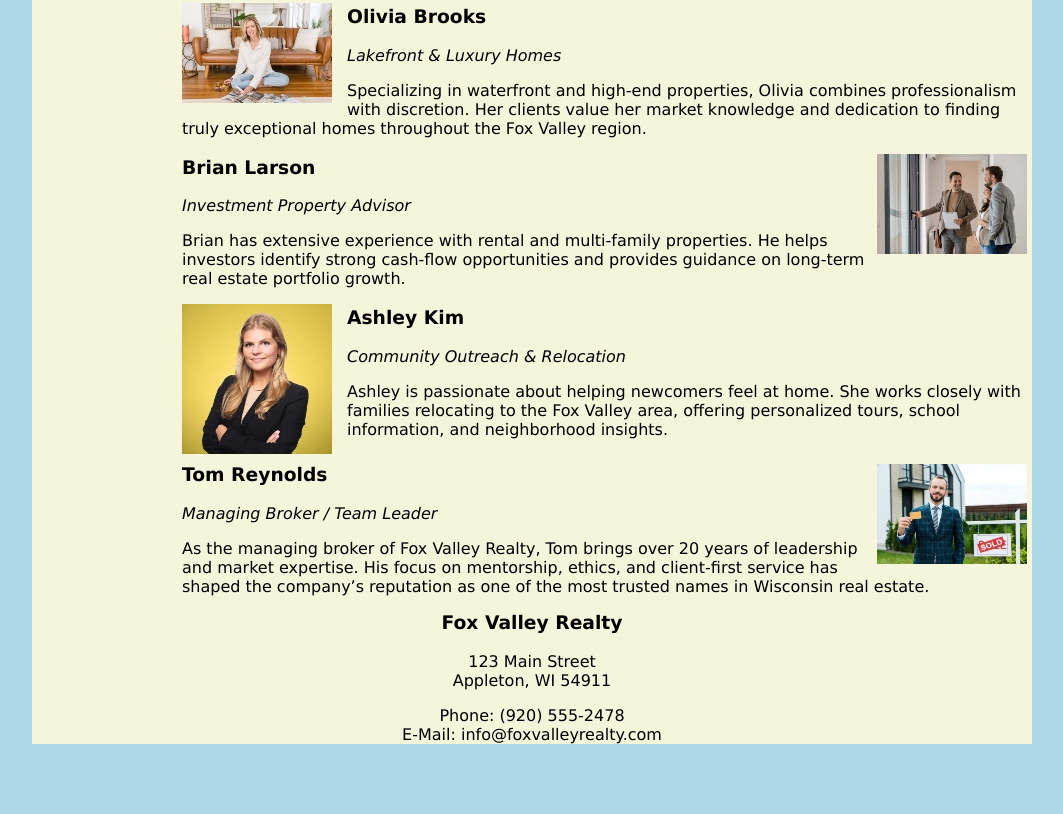
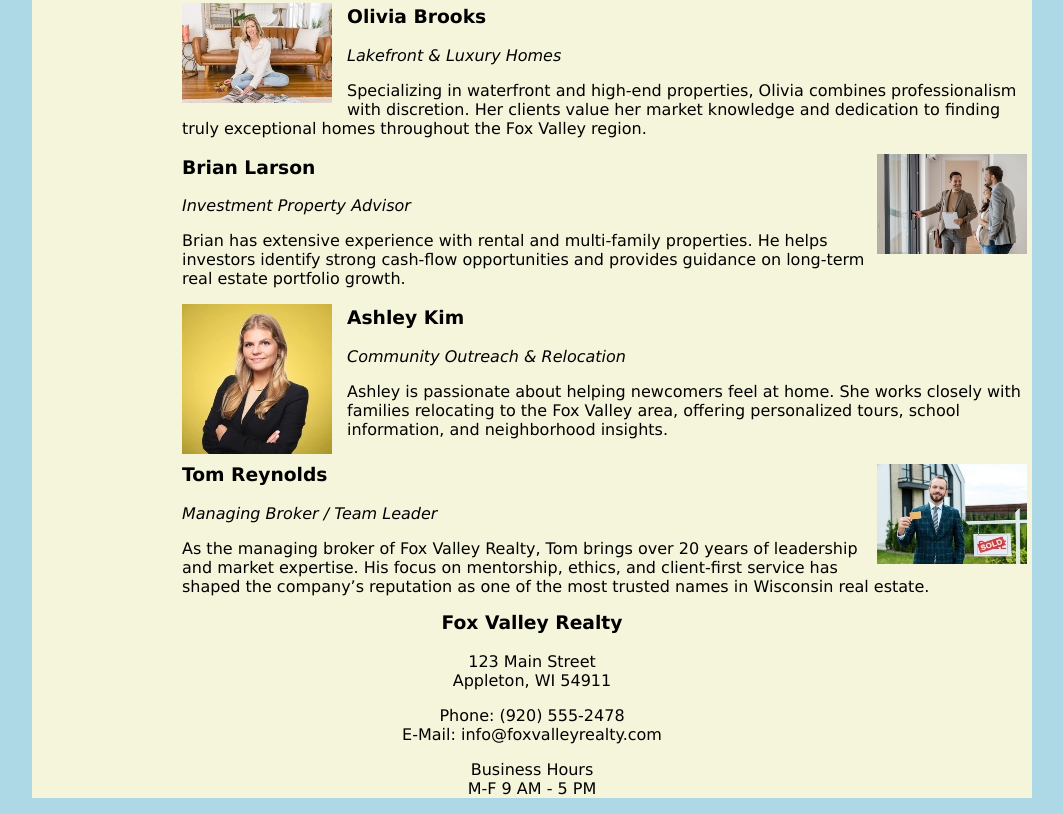
Before and after one commit to dobbs024/HTML-Midterm, a plain HTML site: page agents.html in a window 1280 px wide. Shown: the part 1341-2155 px from the top of the page, without its empty margins (108-1171 px from the left). Before the commit the page ends 2101 px from the top, so only its background shows below. Drawn offline with Linux system fonts and the light colour scheme.

Commit message:
Added business hours

```diff
--- a/agents.html
+++ b/agents.html
@@ -85,6 +85,9 @@
             <p>Phone: (920) 555-2478<br>
                 E-Mail: info@foxvalleyrealty.com
             </p>
+            <p>Business Hours<br>
+                M-F 9 AM - 5 PM
+            </p>
         </footer>
     </div>
 </body>
```
Also changed, not shown: about.html (+3 -0 lines), contact.html (+3 -0 lines), index.html (+3 -0 lines), listings.html (+3 -0 lines).
